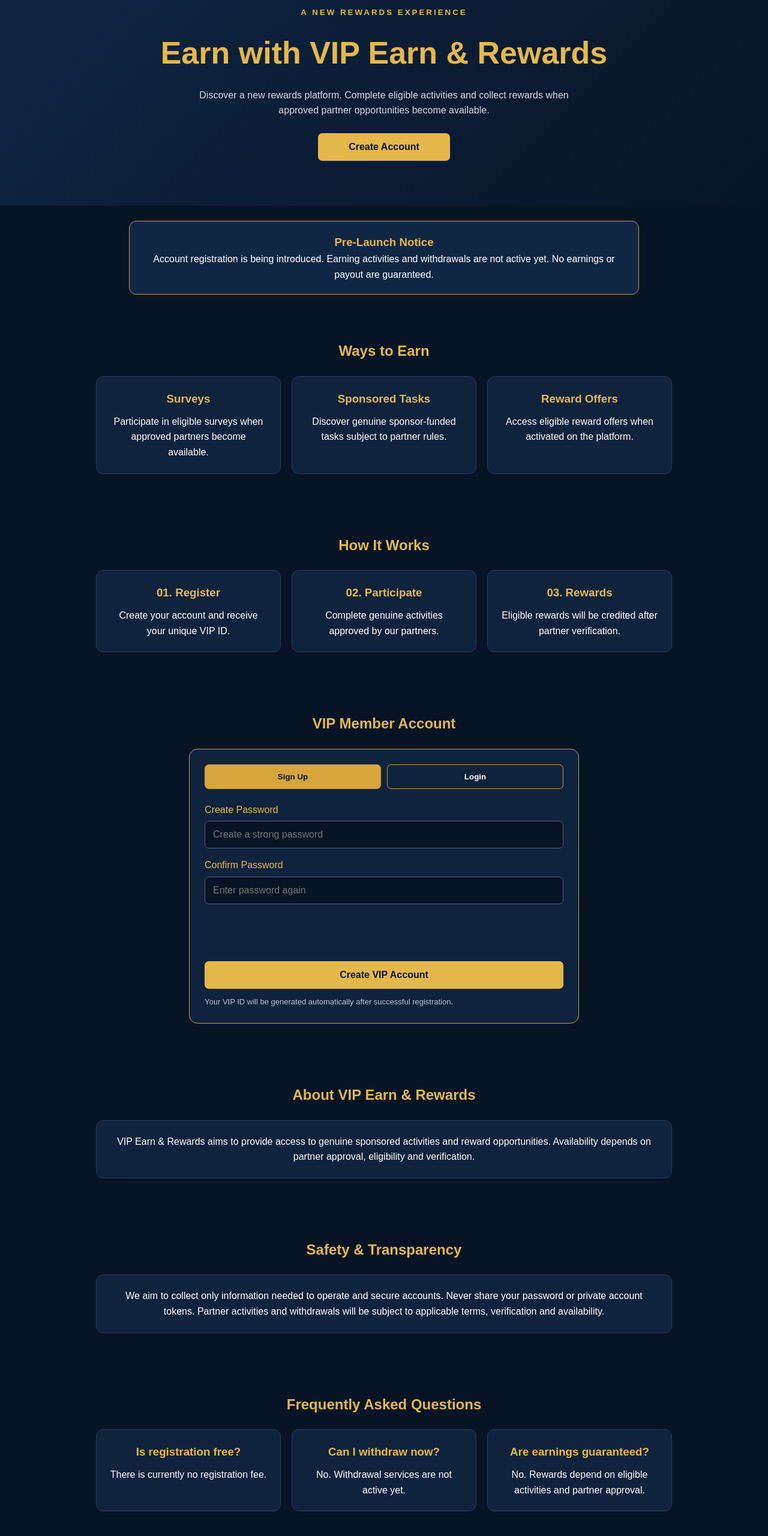
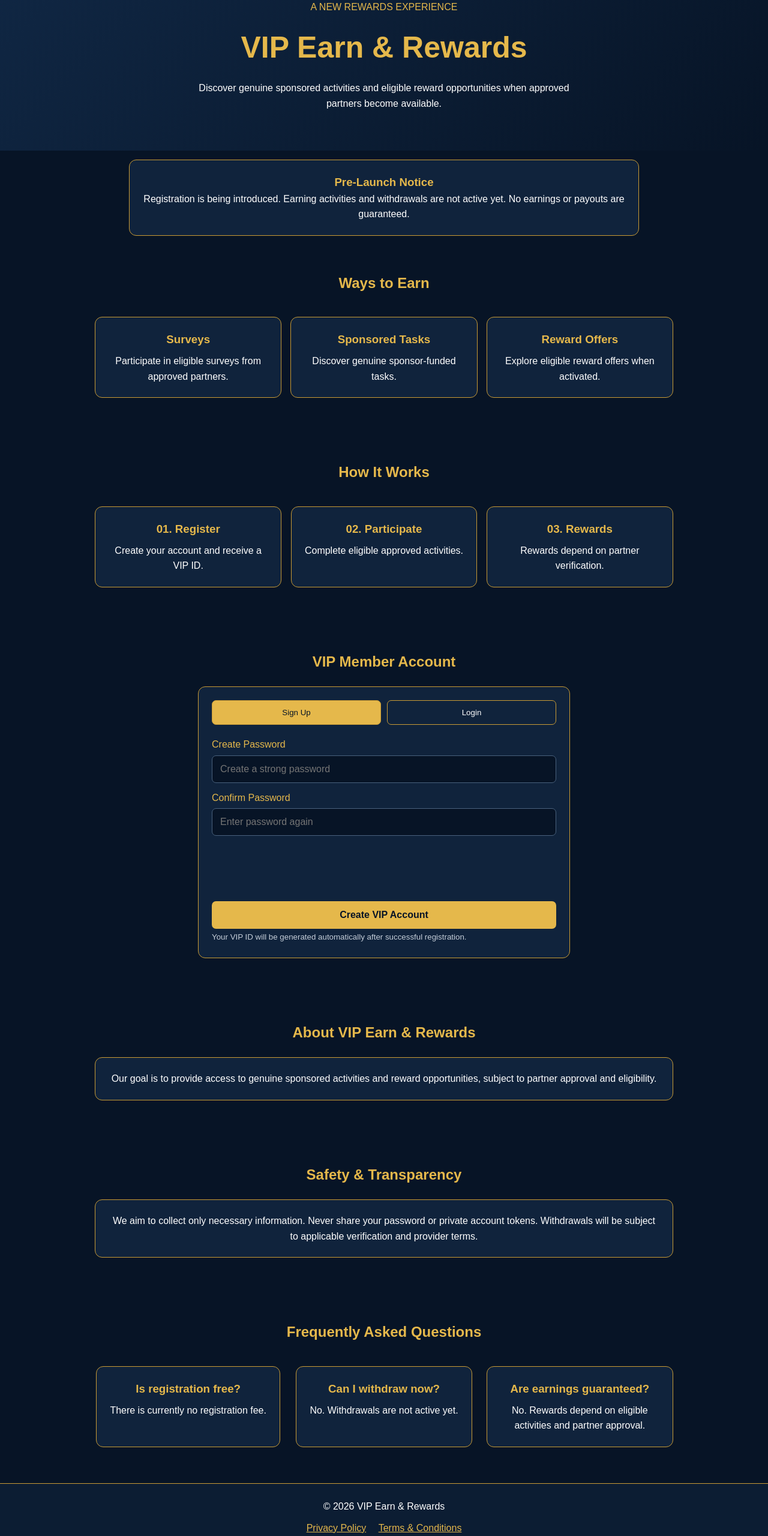
Before and after one commit to sahabsiyal66-hub/VIP-Earn-Rewards, a plain HTML site: page index.html in a window 1280 px wide. Shown: the part 140-2700 px from the top of the page at 60% size. Drawn offline with Linux system fonts and the light colour scheme.

Commit message:
Refactor index.html for improved layout and content
Updated HTML structure and styles for consistency and clarity.

```diff
--- a/index.html
+++ b/index.html
@@ -1,54 +1,47 @@
+
 <!DOCTYPE html>
 <html lang="en">
 <head>
 <meta charset="UTF-8">
-<meta name="viewport" content="width=device-width, initial-scale=1.0">
-<meta name="description" content="VIP Earn & Rewards - A new rewards experience">
+<meta name="viewport" content="width=device-width, initial-scale=1">
+<meta name="description" content="VIP Earn & Rewards">
 <title>VIP Earn & Rewards</title>
-
 <script src="https://challenges.cloudflare.com/turnstile/v0/api.js?onload=onTurnstileLoad&render=explicit" defer></script>
 
 <style>
 *{box-sizing:border-box;margin:0;padding:0}
-body{font-family:Arial,sans-serif;background:#071426;color:#fff;line-height:1.6}
-header{background:#0c1d33;border-bottom:1px solid #c99b35;padding:17px 6%;display:flex;justify-content:space-between;align-items:center;flex-wrap:wrap;gap:12px}
-.logo{color:#e5b84b;font-size:23px;font-weight:bold}
-nav a{color:white;text-decoration:none;margin:0 8px;font-size:14px}
-nav a:hover{color:#e5b84b}
-.hero{text-align:center;padding:75px 20px;background:linear-gradient(135deg,#102744,#071426)}
-.hero small{color:#e5b84b;letter-spacing:3px;font-weight:bold}
-h1{color:#e5b84b;font-size:clamp(32px,6vw,52px);margin:15px 0}
-.hero p{max-width:650px;margin:auto;color:#d1d9e4}
-.section{max-width:1000px;margin:auto;padding:50px 20px}
-h2{color:#e5b84b;text-align:center;margin-bottom:22px}
-.notice{border:1px solid #c99b35;background:#102744;border-radius:12px;padding:20px;text-align:center;margin:25px auto;max-width:850px}
-.cards{display:grid;grid-template-columns:repeat(auto-fit,minmax(220px,1fr));gap:18px}
-.card{background:#10233c;border:1px solid #263d59;border-radius:12px;padding:22px;text-align:center}
-.card h3{color:#e5b84b;margin-bottom:10px}
-.account{max-width:650px;margin:auto;background:#10233c;border:1px solid #c99b35;border-radius:14px;padding:25px}
-.tabs{display:flex;gap:10px;margin-bottom:22px}
-.tabs button{flex:1;padding:12px;border:1px solid #c99b35;border-radius:7px;background:transparent;color:white;cursor:pointer;font-weight:bold}
-.tabs button.active{background:#d6a63d;color:#071426}
-.form-group{margin-bottom:15px}
-label{display:block;margin-bottom:6px;color:#e5b84b}
+body{font-family:Arial,sans-serif;background:#071426;color:white;line-height:1.6}
+header{background:#0c1d33;border-bottom:1px solid #c99b35;padding:18px;display:flex;justify-content:space-between;flex-wrap:wrap;gap:12px}
+.logo{font-size:23px;color:#e5b84b;font-weight:bold}
+nav a{color:white;text-decoration:none;margin:7px}
+.hero{text-align:center;padding:65px 18px;background:linear-gradient(135deg,#102744,#071426)}
+.hero h1{font-size:clamp(32px,6vw,50px);color:#e5b84b;margin:15px}
+.hero p{max-width:650px;margin:auto}
+.section{max-width:1000px;margin:auto;padding:45px 18px}
+h2{text-align:center;color:#e5b84b;margin-bottom:22px}
+.notice,.card,.account{background:#10233c;border:1px solid #c99b35;border-radius:12px;padding:22px;margin:15px auto}
+.notice{text-align:center;max-width:850px}
+.cards{display:grid;grid-template-columns:repeat(auto-fit,minmax(220px,1fr));gap:15px}
+.card{text-align:center}
+.card h3{color:#e5b84b;margin-bottom:8px}
+.account{max-width:620px}
+.tabs{display:flex;gap:10px;margin-bottom:20px}
+.tabs button{flex:1;padding:12px;background:transparent;border:1px solid #c99b35;color:white;border-radius:7px}
+.tabs button.active{background:#e5b84b;color:#071426}
+label{display:block;color:#e5b84b;margin:12px 0 5px}
 input{width:100%;padding:13px;border:1px solid #49617d;border-radius:7px;background:#071426;color:white;font-size:16px}
-input:focus{outline:1px solid #e5b84b}
-.main-btn{width:100%;padding:14px;border:none;border-radius:7px;background:#e5b84b;color:#071426;font-size:16px;font-weight:bold;cursor:pointer}
-.main-btn:disabled{opacity:.6;cursor:not-allowed}
-.captcha{margin:15px 0;min-height:65px;overflow-x:auto}
-.message{margin-top:15px;padding:12px;border-radius:7px;display:none;overflow-wrap:anywhere}
+.main-btn{width:100%;padding:14px;border:0;border-radius:7px;background:#e5b84b;color:#071426;font-size:16px;font-weight:bold;margin-top:12px}
+button{cursor:pointer}
+button:disabled{opacity:.6}
+.captcha{margin:16px 0;min-height:65px;overflow-x:auto}
+.message{display:none;padding:12px;border-radius:7px;margin-top:15px;overflow-wrap:anywhere}
 .success{display:block;background:#123d2b;color:#a7f3c4}
 .error{display:block;background:#4b2020;color:#ffb5b5}
 .hidden{display:none}
-footer{text-align:center;padding:28px 15px;background:#0c1d33;border-top:1px solid #c99b35;color:#c5ced9}
-footer a{color:#e5b84b;margin:0 8px;text-decoration:none}
-.small-note{color:#b8c4d3;font-size:13px;margin-top:12px}
-@media(max-width:600px){
-header{justify-content:center;text-align:center}
-nav{width:100%}
-nav a{display:inline-block;margin:5px}
-.hero{padding:55px 15px}
-}
+small{color:#c5ced9}
+footer{text-align:center;background:#0c1d33;padding:25px;border-top:1px solid #c99b35}
+footer a{color:#e5b84b;margin:8px}
+@media(max-width:600px){header{justify-content:center;text-align:center}nav{width:100%}.hero{padding:45px 15px}}
 </style>
 </head>
 
@@ -65,33 +58,31 @@ nav a{display:inline-block;margin:5px}
 </header>
 
 <section class="hero" id="home">
-<small>A NEW REWARDS EXPERIENCE</small>
-<h1>Earn with VIP Earn & Rewards</h1>
-<p>Discover a new rewards platform. Complete eligible activities and collect rewards when approved partner opportunities become available.</p>
-<br>
-<a href="#account"><button class="main-btn" style="max-width:220px">Create Account</button></a>
+<p style="color:#e5b84b">A NEW REWARDS EXPERIENCE</p>
+<h1>VIP Earn & Rewards</h1>
+<p>Discover genuine sponsored activities and eligible reward opportunities when approved partners become available.</p>
 </section>
 
 <div class="notice">
 <h3 style="color:#e5b84b">Pre-Launch Notice</h3>
-<p>Account registration is being introduced. Earning activities and withdrawals are not active yet. No earnings or payout are guaranteed.</p>
+<p>Registration is being introduced. Earning activities and withdrawals are not active yet. No earnings or payouts are guaranteed.</p>
 </div>
 
 <section class="section" id="earn">
 <h2>Ways to Earn</h2>
 <div class="cards">
-<div class="card"><h3>Surveys</h3><p>Participate in eligible surveys when approved partners become available.</p></div>
-<div class="card"><h3>Sponsored Tasks</h3><p>Discover genuine sponsor-funded tasks subject to partner rules.</p></div>
-<div class="card"><h3>Reward Offers</h3><p>Access eligible reward offers when activated on the platform.</p></div>
+<div class="card"><h3>Surveys</h3><p>Participate in eligible surveys from approved partners.</p></div>
+<div class="card"><h3>Sponsored Tasks</h3><p>Discover genuine sponsor-funded tasks.</p></div>
+<div class="card"><h3>Reward Offers</h3><p>Explore eligible reward offers when activated.</p></div>
 </div>
 </section>
 
 <section class="section" id="how">
 <h2>How It Works</h2>
 <div class="cards">
-<div class="card"><h3>01. Register</h3><p>Create your account and receive your unique VIP ID.</p></div>
-<div class="card"><h3>02. Participate</h3><p>Complete genuine activities approved by our partners.</p></div>
-<div class="card"><h3>03. Rewards</h3><p>Eligible rewards will be credited after partner verification.</p></div>
+<div class="card"><h3>01. Register</h3><p>Create your account and receive a VIP ID.</p></div>
+<div class="card"><h3>02. Participate</h3><p>Complete eligible approved activities.</p></div>
+<div class="card"><h3>03. Rewards</h3><p>Rewards depend on partner verification.</p></div>
 </div>
 </section>
 
@@ -105,32 +96,24 @@ nav a{display:inline-block;margin:5px}
 </div>
 
 <form id="signupForm">
-<div class="form-group">
 <label>Create Password</label>
 <input id="signupPassword" type="password" minlength="8" autocomplete="new-password" required placeholder="Create a strong password">
-</div>
 
-<div class="form-group">
 <label>Confirm Password</label>
 <input id="confirmPassword" type="password" minlength="8" autocomplete="new-password" required placeholder="Enter password again">
-</div>
 
 <div class="captcha" id="signup-captcha"></div>
 
 <button class="main-btn" id="signupButton" type="submit">Create VIP Account</button>
-<p class="small-note">Your VIP ID will be generated automatically after successful registration.</p>
+<p><small>Your VIP ID will be generated automatically after successful registration.</small></p>
 </form>
 
 <form id="loginForm" class="hidden">
-<div class="form-group">
 <label>VIP ID</label>
-<input id="loginVipId" type="text" required autocomplete="username" placeholder="Example: VIP10001">
-</div>
+<input id="loginVipId" type="text" autocomplete="username" required placeholder="Example: VIP10001">
 
-<div class="form-group">
 <label>Password</label>
-<input id="loginPassword" type="password" required autocomplete="current-password" placeholder="Enter your password">
-</div>
+<input id="loginPassword" type="password" autocomplete="current-password" required placeholder="Enter your password">
 
 <div class="captcha" id="login-captcha"></div>
 
@@ -141,31 +124,31 @@ nav a{display:inline-block;margin:5px}
 </div>
 </section>
 
-<section class="section" id="about">
+<section class="section">
 <h2>About VIP Earn & Rewards</h2>
 <div class="card">
-<p>VIP Earn & Rewards aims to provide access to genuine sponsored activities and reward opportunities. Availability depends on partner approval, eligibility and verification.</p>
+<p>Our goal is to provide access to genuine sponsored activities and reward opportunities, subject to partner approval and eligibility.</p>
 </div>
 </section>
 
-<section class="section" id="safety">
+<section class="section">
 <h2>Safety & Transparency</h2>
 <div class="card">
-<p>We aim to collect only information needed to operate and secure accounts. Never share your password or private account tokens. Partner activities and withdrawals will be subject to applicable terms, verification and availability.</p>
+<p>We aim to collect only necessary information. Never share your password or private account tokens. Withdrawals will be subject to applicable verification and provider terms.</p>
 </div>
 </section>
 
-<section class="section" id="faq">
+<section class="section">
 <h2>Frequently Asked Questions</h2>
 <div class="cards">
 <div class="card"><h3>Is registration free?</h3><p>There is currently no registration fee.</p></div>
-<div class="card"><h3>Can I withdraw now?</h3><p>No. Withdrawal services are not active yet.</p></div>
+<div class="card"><h3>Can I withdraw now?</h3><p>No. Withdrawals are not active yet.</p></div>
 <div class="card"><h3>Are earnings guaranteed?</h3><p>No. Rewards depend on eligible activities and partner approval.</p></div>
 </div>
 </section>
 
 <footer>
-<p>© 2026 VIP Earn & Rewards. All rights reserved.</p>
+<p>© 2026 VIP Earn & Rewards</p>
 <p style="margin-top:10px">
 <a href="privacy.html">Privacy Policy</a>
 <a href="terms.html">Terms & Conditions</a>
@@ -175,7 +158,8 @@ nav a{display:inline-block;margin:5px}
 <script>
 const FUNCTION_URL="https://xrwrgdrzbroxtfyabjmy.supabase.co/functions/v1/quick-worker";
 
-/* Correct Cloudflare public Site Key */
+const SUPABASE_PUBLISHABLE_KEY="sb_publishable_GGCK4q2VTjk8yj-nSRVEjA_KPuUQCXJ";
+
 const TURNSTILE_SITE_KEY="0x4AAAAAAGJrBih7vc_qcwZA";
 
 let signupToken="";
@@ -196,9 +180,9 @@ box.textContent="";
 box.className="message";
 }
 
-function showForm(form){
+function showForm(name){
 clearMessage();
-const signup=form==="signup";
+const signup=name==="signup";
 document.getElementById("signupForm").classList.toggle("hidden",!signup);
 document.getElementById("loginForm").classList.toggle("hidden",signup);
 document.getElementById("signupTab").classList.toggle("active",signup);
@@ -209,11 +193,6 @@ document.getElementById("signupTab").addEventListener("click",()=>showForm("sign
 document.getElementById("loginTab").addEventListener("click",()=>showForm("login"));
 
 window.onTurnstileLoad=function(){
-if(typeof turnstile==="undefined"){
-showMessage("Security verification could not load. Refresh the page.","error");
-return;
-}
-
 signupWidget=turnstile.render("#signup-captcha",{
 sitekey:TURNSTILE_SITE_KEY,
 callback:function(token){signupToken=token},
@@ -232,7 +211,11 @@ callback:function(token){loginToken=token},
 async function sendRequest(data){
 const response=await fetch(FUNCTION_URL,{
 method:"POST",
-headers:{"Content-Type":"application/json"},
+headers:{
+"Content-Type":"application/json",
+"apikey":SUPABASE_PUBLISHABLE_KEY,
+"Authorization":"Bearer "+SUPABASE_PUBLISHABLE_KEY
+},
 body:JSON.stringify(data)
 });
 
@@ -243,8 +226,8 @@ result=await response.json();
 throw new Error("Server returned an invalid response.");
 }
 
-if(!response.ok||result.success===false||result.error){
-throw new Error(result.message||result.error||"Request failed.");
+if(!response.ok || result.success===false || result.error){
+throw new Error(result.message || result.error || "Request failed.");
 }
 return result;
 }
@@ -268,7 +251,7 @@ return;
 }
 
 if(!signupToken){
-showMessage("Please complete the security verification first.","error");
+showMessage("Please complete Cloudflare verification.","error");
 return;
 }
 
@@ -286,12 +269,12 @@ currentSession=result.session||null;
 const vipId=result.vip_id||result.profile?.vip_id;
 
 if(!vipId){
-throw new Error("Account response did not include a VIP ID. Contact support before trying again.");
+throw new Error("Account response did not include a VIP ID. Contact support.");
 }
 
 document.getElementById("signupForm").reset();
 signupToken="";
-if(signupWidget!==null)turnstile.reset(signupWidget);
+turnstile.reset(signupWidget);
 
 showForm("login");
 showMessage("Account created successfully! Your VIP ID is: "+vipId,"success");
@@ -315,7 +298,7 @@ const password=document.getElementById("loginPassword").value;
 const button=document.getElementById("loginButton");
 
 if(!loginToken){
-showMessage("Please complete the security verification first.","error");
+showMessage("Please complete Cloudflare verification.","error");
 return;
 }
 
@@ -333,9 +316,8 @@ turnstile_token:loginToken
 currentSession=result.session||null;
 showMessage("Login successful! Welcome, "+vipId,"success");
 document.getElementById("loginForm").reset();
-
 loginToken="";
-if(loginWidget!==null)turnstile.reset(loginWidget);
+turnstile.reset(loginWidget);
 
 }catch(error){
 showMessage(error.message||"Login failed. Check your VIP ID and password.","error");
@@ -349,4 +331,4 @@ button.textContent="Login to Account";
 </script>
 
 </body>
-  </html>
+                    </html>
```
